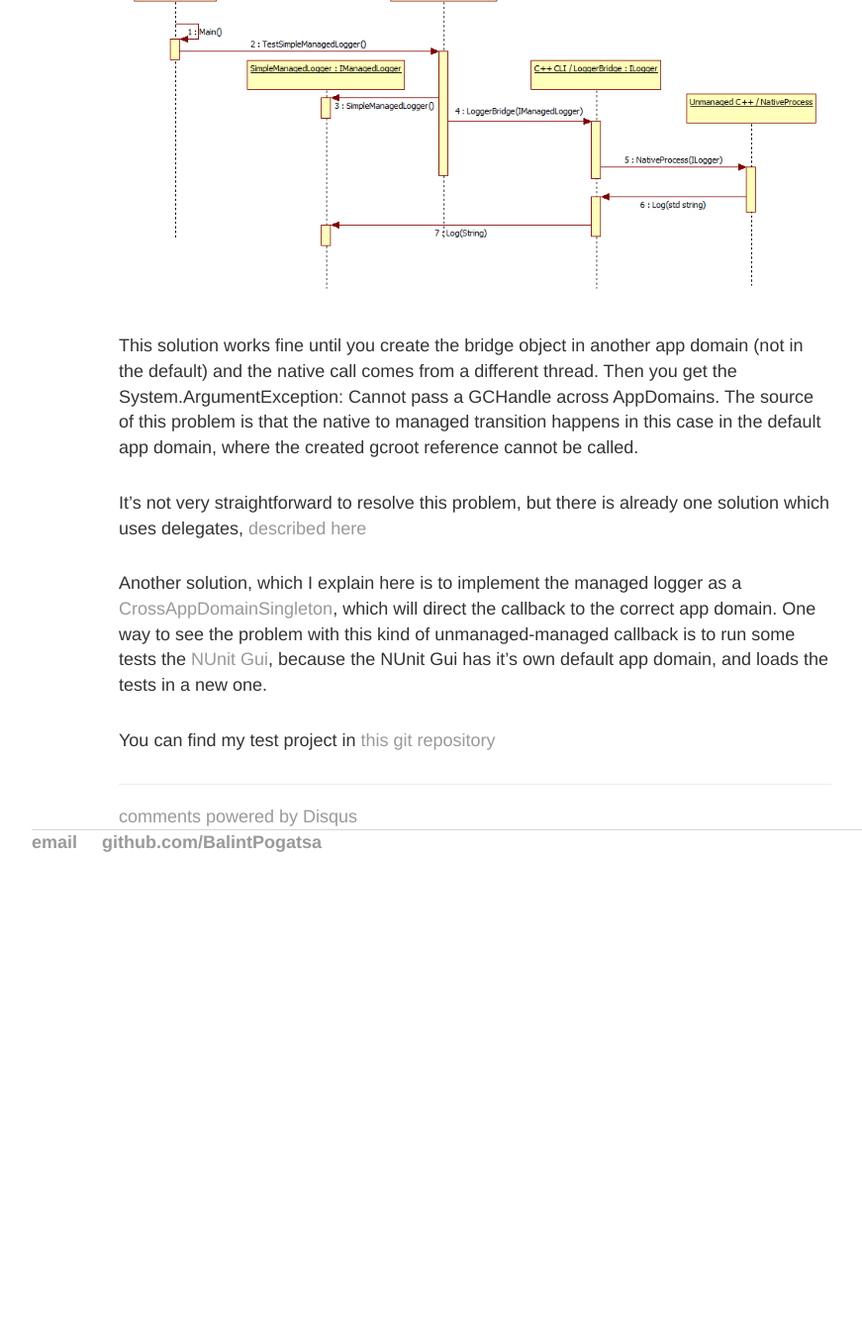
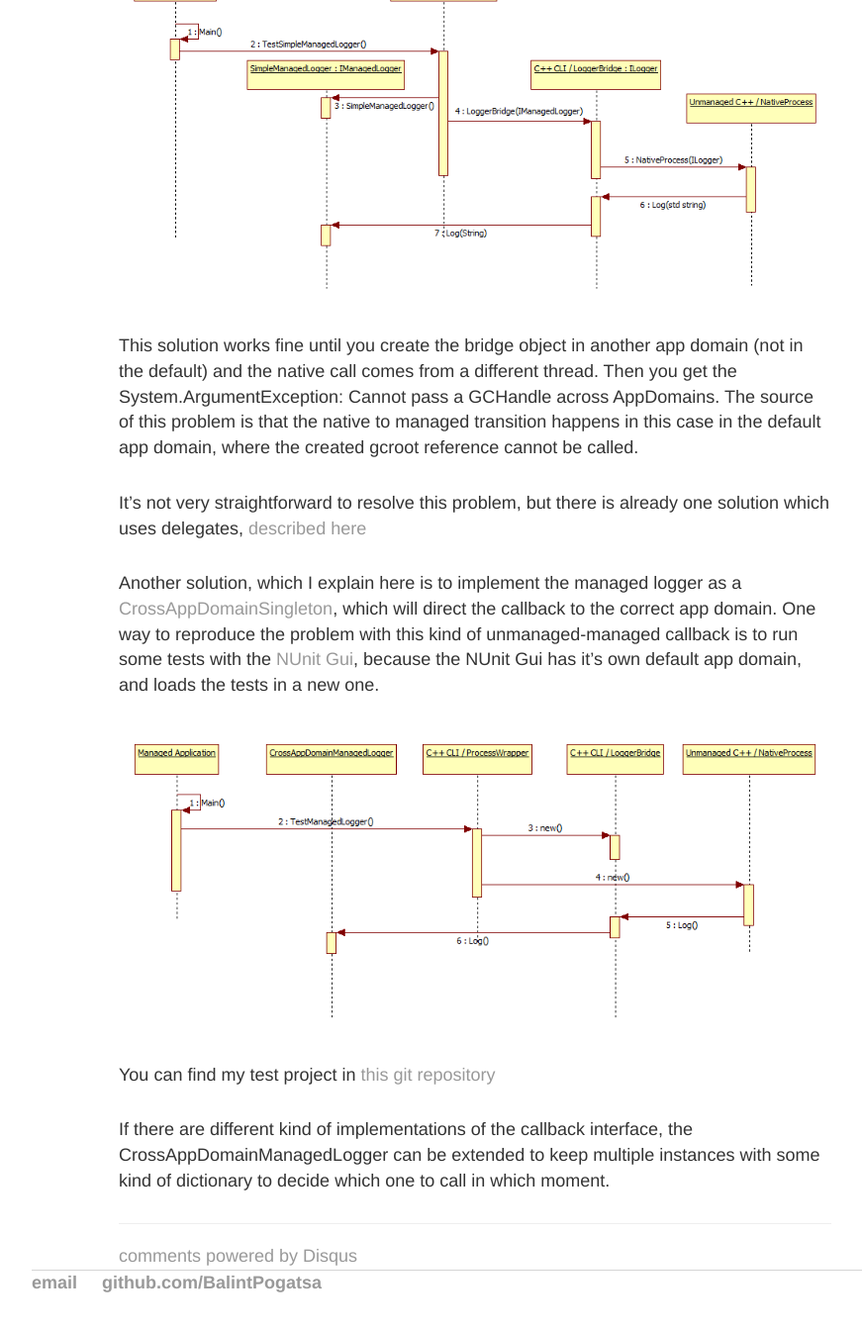
Before and after one commit to BalintPogatsa/BalintPogatsa.github.io, a Jekyll site: the page built from _posts/2016-10-23-wrapping-unmanaged-code-and-handling-callbacks.md, in a window 1280 px wide and 1400 px high, scrolled down 943 px. Shown: the top 1345 px of the window at 99% size, without its empty margins (160-1031 px from the left). Built offline with Jekyll 4.4.1, drawn with Linux system fonts in a browser that asks for light colours; comment, search, counter and statistics services are not loaded; before the commit the page ends 1898 px from its top, so only the background shows below that.

Commit message:
small addition to the article

```diff
--- a/_posts/2016-10-23-wrapping-unmanaged-code-and-handling-callbacks.md
+++ b/_posts/2016-10-23-wrapping-unmanaged-code-and-handling-callbacks.md
@@ -25,7 +25,11 @@ It's not very straightforward to resolve this problem, but there is already one
 [described here](http://www.lenholgate.com/blog/2009/07/error-cannot-pass-a-gchandle-across-appdomains.html "GCHandle accross app domains")
 
 Another solution, which I explain here is to implement the managed logger as a [CrossAppDomainSingleton](http://www.ingebrigtsen.info/2007/05/18/cross-appdomain-singleton/ "CrossAppDomainSingleton"), which will direct the callback to the correct app domain.
-One way to see the problem with this kind of unmanaged-managed callback is to run some tests the [NUnit Gui](http://www.nunit.org/index.php?p=nunit-gui&r=2.2.10 "NUnit Gui"),
+One way to reproduce the problem with this kind of unmanaged-managed callback is to run some tests with the [NUnit Gui](http://www.nunit.org/index.php?p=nunit-gui&r=2.2.10 "NUnit Gui"),
 because the NUnit Gui has it's own default app domain, and loads the tests in a new one.
 
+![alt text](https://github.com/BalintPogatsa/BalintPogatsa.github.io/raw/master/img/CrossAppDomainManagedLogger_sequence.png "Unmanaged callback with singleton")
+
 You can find my test project in [this git repository](https://github.com/BalintPogatsa/CrossAppDomainManagedLogger "CrossAppDomainManagedLogger repository")
+
+If there are different kind of implementations of the callback interface, the CrossAppDomainManagedLogger can be extended to keep multiple instances with some kind of dictionary to decide which one to call in which moment.
```
